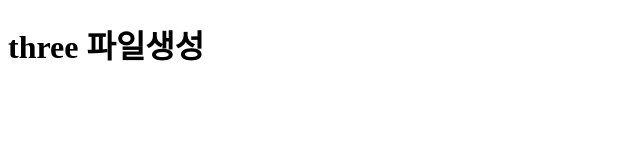
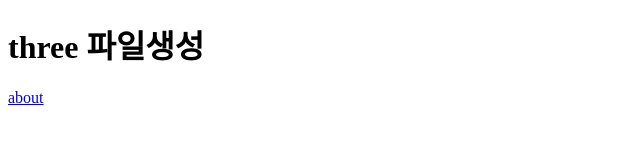
Before and after one commit to elijahthinking/three_rep, a plain HTML site: page index.html in a window 1280 px wide. Shown: the full height of the page, 0-640 px from the left. Drawn offline with Linux system fonts and the light colour scheme.

Commit message:
about add

```diff
--- a/index.html
+++ b/index.html
@@ -7,6 +7,6 @@
 </head>
 <body>
     <h1> three 파일생성</h1>
-    <a href="about.html"></a>
+    <a href="about.html">about</a>
 </body>
 </html>
```
